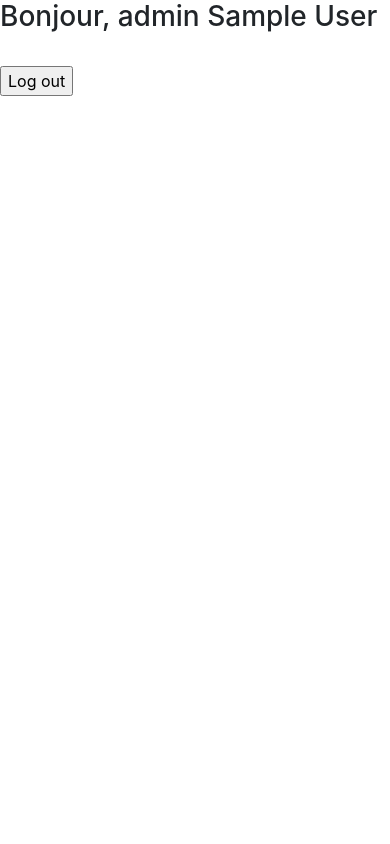
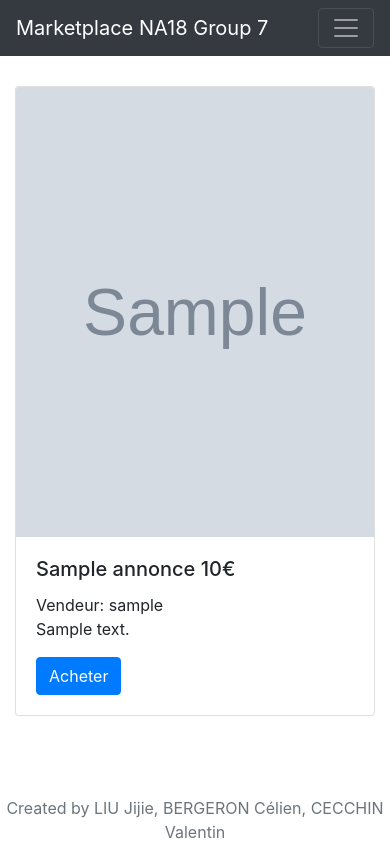
Before and after one commit to EnzoSeason/na18project, a PHP site: page /view/userHome.php in a window 390 px wide. Run offline with PHP 8.4, Linux system fonts and the light colour scheme; the visitor is signed in with stand-in values (Sample User, id 1); tables that the repository leaves empty or names only in its code hold one stand-in row (values such as "Sample post"); grey boxes marked "Sample" are stand-in pictures; some libraries are stand-ins or nearby versions.

Commit message:
create a simple home page or all types of user. Now, home page just show all the annonces.

```diff
--- a/controller/loginController.php
+++ b/controller/loginController.php
@@ -18,8 +18,9 @@ $resultset = $conn->prepare($sql);
 $resultset->execute();
 
 $row = $resultset->fetch(PDO::FETCH_ASSOC);
-var_dump($resultset);
+//var_dump($resultset);
 if($row != TRUE){
+    $conn = NULL;
     header('Location: /~na18a028/index.html');
 } else {
     session_unset();
--- a/view/userHome.php
+++ b/view/userHome.php
@@ -10,25 +10,74 @@
     <script src="https://cdnjs.cloudflare.com/ajax/libs/popper.js/1.14.3/umd/popper.min.js" integrity="sha384-ZMP7rVo3mIykV+2+9J3UJ46jBk0WLaUAdn689aCwoqbBJiSnjAK/l8WvCWPIPm49" crossorigin="anonymous"></script>
 </head>
 <body>
+<nav class="navbar navbar-expand-lg navbar-dark bg-dark">
+  <a class="navbar-brand" href="#">Marketplace NA18 Group 7</a>
+  <button class="navbar-toggler" type="button" data-toggle="collapse" data-target="#navbarNavDropdown" aria-controls="navbarNavDropdown" aria-expanded="false" aria-label="Toggle navigation">
+    <span class="navbar-toggler-icon"></span>
+  </button>
+  <div class="collapse navbar-collapse" id="navbarNavDropdown">
+    <ul class="navbar-nav ml-auto">
+      <li class="nav-item active">
+        <a class="nav-link" href="#">
+            Bonjour <?php echo $_SESSION['userType']. ' ' . $_SESSION['nom']; ?>
+        <span class="sr-only">(current)</span></a>
+      </li>
+      <li class="nav-item">
+        <a class="nav-link" href="#">Panier </a>
+      </li>
+      <li class="nav-item">
+        <form class="form-inline" action="userHome.php" method="post">
+            <button class="btn btn-outline-warning" type="submit" name="logout">Log out</button>
+        </form>
+      </li>
+    </ul>
+  </div>
+</nav>
+<div class="container" style="margin-top:30px">
     <?php
-    echo '<h3> Bonjour, ' . $_SESSION['userType'] . ' ' . $_SESSION['nom'] . '</h3>' ;
+    $config = 'pgsql:host=tuxa.sme.utc;port=5432;dbname=dbna18a028';
+    $dbuser = 'na18a028';
+    $dbPassword = 'rWoO38Ra';
+    $conn = new PDO($config,$dbuser,$dbPassword);
+
+    $sql = 'SELECT * FROM annonce';
+    $resultset = $conn->prepare($sql);
+    $resultset->execute();
+    $i = 0;
+    while ($row = $resultset->fetch(PDO::FETCH_ASSOC)) {
+        if (($i % 2) == 0){
+            echo '<div class="row">';
+        }
+        echo '<div class="col-sm-6">';
+        echo '<div class="card">';
+        echo '<img class="card-img-top" height="450px" width="450px" src="'.$row['photographie'].'" alt="Card image cap">';
+        echo '<div class="card-body">';
+        echo '<h5 class="card-title">'.$row['titre']."      ".$row['prix'].'€</h5>';
+        echo '<p class="card-text">'.'Vendeur: '.$row['loginvendeur'].'<br />'.$row['description'].'</p>';
+        echo '<a class="btn btn-primary" href="#" role="button">Acheter</a>';
+        echo '</div>';
+        echo '</div>';
+        echo '</div>';
+        $i = $i + 1;
+        if (($i % 2) == 0){
+            echo '</div>';
+        }
+    }
+    $conn = null;
     ?>
-    <br />
-    <form action="userHome.php" method="post">
-        <input type="submit" name="logout" value="Log out" />
-    </form>
+</div>
 
-    <?php
-    if($_SERVER['REQUEST_METHOD'] == "POST" and isset($_POST['logout']))
-    {
-        func();
-    }
-    function func()
-    {
-        session_unset();
-        header('Location: /~na18a028/index.html');
-    }
-    ?>
+<footer class="footer">
+   <div class="text-center fixed-bottom">
+      <span class="text-muted">Created by LIU Jijie, BERGERON Célien, CECCHIN Valentin</span>
+   </div>
+</footer>
 
+<?php
+if($_SERVER['REQUEST_METHOD'] == "POST" and isset($_POST['logout'])){
+    session_unset();
+    header('Location: /~na18a028/index.html');
+}
+?>
 </body>
 </html>
```
Also changed, not shown: index.html (+10 -7 lines), view/login.php (+13 -11 lines), view/signin.php (+11 -6 lines).
